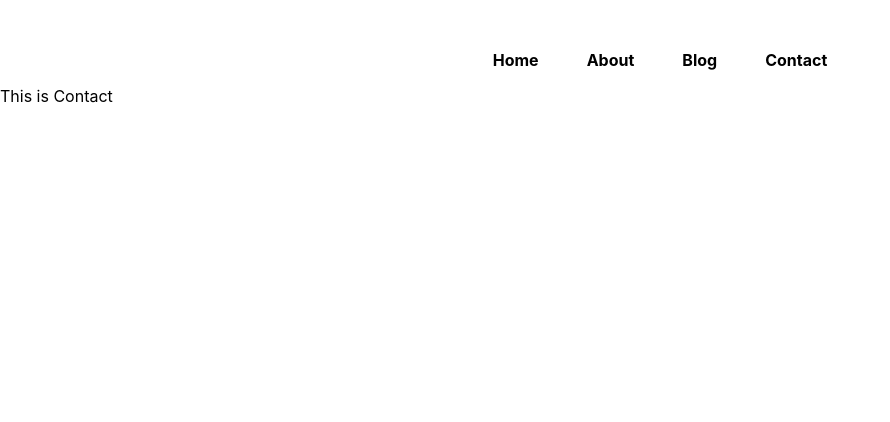
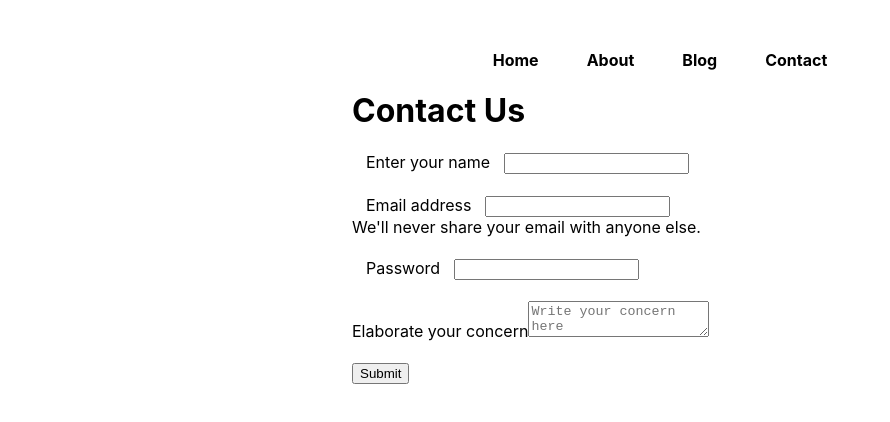
Before and after one commit to yeshwantthota/hunting-coder, a Next.js app: page /contact in a window 1280 px wide. Shown: the top 422 px of the page, without its empty margins (0-890 px from the left). Built offline with nearby package versions, Linux system fonts and the light colour scheme.

Commit message:
contact api connented with frontend conact form

```diff
--- /dev/null
+++ b/contactdata/2.json
@@ -0,0 +1 @@
+{"phone":"09304109972","name":"Yeshwant Thota","email":"thotayeshwant@gmail.com","desc":""}
--- /dev/null
+++ b/contactdata/3.json
@@ -0,0 +1 @@
+{"phone":"09304109972","name":"Yeshwant Thota","email":"thotayeshwant@gmail.com","desc":""}
--- /dev/null
+++ b/contactdata/4.json
@@ -0,0 +1 @@
+{"phone":"09304109972","name":"Yeshwant Thota","email":"thotayeshwant@gmail.com","desc":""}
--- a/pages/contact.js
+++ b/pages/contact.js
@@ -1,7 +1,114 @@
-import React from "react";
+import React, { useState } from "react";
+import styles from "../styles/Contact.module.css";
 
 const Contact = () => {
-  return <div>This is Contact</div>;
+  const [name, setname] = useState("");
+  const [email, setemail] = useState("");
+  const [phone, setphone] = useState("");
+  const [desc, setdesc] = useState("");
+
+  const handleSubmit = (e) => {
+    e.preventDefault();
+    console.log(phone, name, email, desc);
+    const data = { phone, name, email, desc };
+
+    fetch("http://localhost:3000/api/postcontact", {
+      method: "POST", // or 'PUT'
+      headers: {
+        "Content-Type": "application/json",
+      },
+      body: JSON.stringify(data),
+    })
+      .then((response) => response.text())
+      .then((data) => {
+        console.log("Success:", data);
+        alert("Thanks for contacting us");
+        setphone("");
+        setname("");
+        setdesc("");
+        setemail("");
+      })
+      .catch((error) => {
+        console.error("Error:", error);
+      });
+  };
+  const handleChange = (e) => {
+    if (e.target.name == "phone") {
+      setphone(e.target.value);
+    } else if (e.target.name == "email") {
+      setemail(e.target.value);
+    } else if (e.target.name == "desc") {
+      setdesc(e.target.value);
+    } else if (e.target.name == "name") {
+      setname(e.target.value);
+    }
+  };
+
+  return (
+    <div className={styles.container}>
+      <h1>Contact Us</h1>
+      <form onSubmit={handleSubmit}>
+        <div className={styles.mb3}>
+          <label htmlFor="name" className={styles.formlabel}>
+            Enter your name
+          </label>
+          <input
+            type="text"
+            value={name}
+            onChange={handleChange}
+            className="form-control"
+            id="name"
+            name="name"
+            aria-describedby="emailHelp"
+          />
+        </div>
+        <div className={styles.mb3}>
+          <label htmlFor="email" className={styles.formlabel}>
+            Email address
+          </label>
+          <input
+            type="email"
+            value={email}
+            onChange={handleChange}
+            className="form-control"
+            name="email"
+            id="email"
+            aria-describedby="emailHelp"
+          />
+          <div id="emailHelp" className="form-text">
+            We'll never share your email with anyone else.
+          </div>
+        </div>
+        <div className={styles.mb3}>
+          <label htmlFor="phone" className={styles.formlabel}>
+            Password
+          </label>
+          <input
+            type="phone"
+            value={phone}
+            onChange={handleChange}
+            className="form-control"
+            name="phone"
+            id="phone"
+          />
+        </div>
+        <div className={styles.mb3}>
+          <label htmlFor="desc">Elaborate your concern</label>
+          <textarea
+            value={desc}
+            onChange={handleChange}
+            className="form-control"
+            placeholder="Write your concern here"
+            name="desc"
+            id="desc"
+          />
+        </div>
+        <button type="submit" className="btn btn-primary">
+          Submit
+        </button>
+      </form>
+    </div>
+  );
 };
 
 export default Contact;
--- a/styles/Contact.module.css
+++ b/styles/Contact.module.css
@@ -0,0 +1,12 @@
+.container {
+  max-width: 45vw;
+  margin: auto;
+}
+
+.mb3 {
+  margin-bottom: 21px;
+}
+
+.formlabel {
+  margin: 0px 14px;
+}
```
